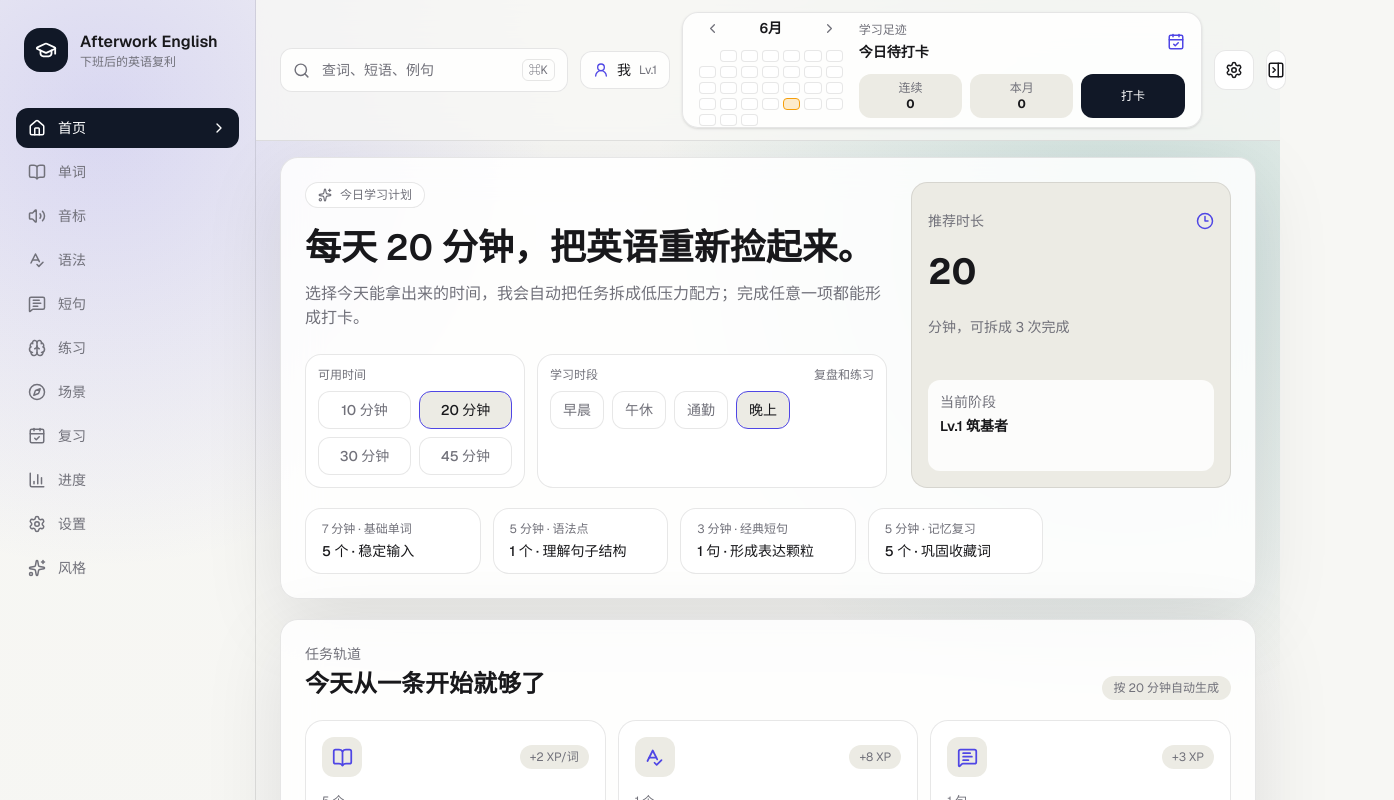
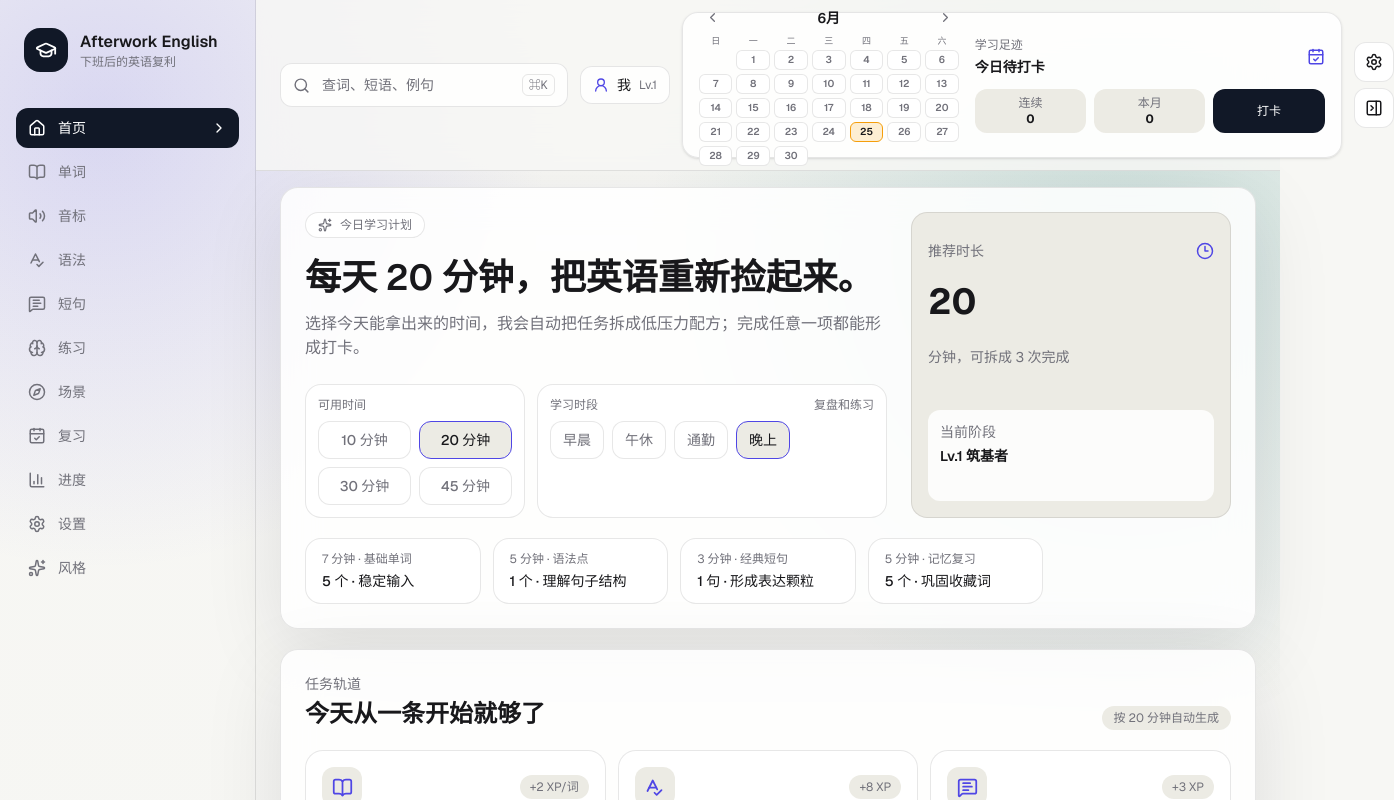
Before and after one commit to LeBron001-git/afterwork-english, a Next.js app: page /dashboard in a window 1280 px wide. Shown: the top 800 px of the page, 1394 px wide, since content can reach past the window. Built offline with nearby package versions, Linux system fonts and the light colour scheme.

Commit message:
Refine fixed header calendar

```diff
--- a/src/components/layout/app-shell.tsx
+++ b/src/components/layout/app-shell.tsx
@@ -138,10 +138,12 @@ function TopNav() {
         <div className="ml-auto hidden xl:block">
           <HeaderCheckInCalendar />
         </div>
-        <HeaderStyleMenu />
-        <Button variant="secondary" size="icon" onClick={toggleRightPanel} title="折叠学习状态栏">
-          {preference.rightPanelOpen ? <PanelRightClose size={18} /> : <PanelRightOpen size={18} />}
-        </Button>
+        <div className="flex items-center gap-2 xl:flex-col xl:gap-1.5">
+          <HeaderStyleMenu />
+          <Button className="h-10 w-10" variant="secondary" size="icon" onClick={toggleRightPanel} title="折叠学习状态栏">
+            {preference.rightPanelOpen ? <PanelRightClose size={18} /> : <PanelRightOpen size={18} />}
+          </Button>
+        </div>
       </div>
     </header>
   );
@@ -152,11 +154,11 @@ function HeaderStyleMenu() {
 
   return (
     <div className="relative">
-      <Button variant="secondary" size="icon" onClick={() => setOpen((value) => !value)} title="样式设置">
+      <Button className="h-10 w-10" variant="secondary" size="icon" onClick={() => setOpen((value) => !value)} title="样式设置">
         {open ? <X size={18} /> : <Settings size={18} />}
       </Button>
       {open && (
-        <div className="absolute right-0 top-12 z-50 w-[min(92vw,560px)] rounded-2xl border border-[var(--line)] bg-[var(--card-solid)] p-4 shadow-2xl">
+        <div className="absolute right-0 top-12 z-50 w-[min(92vw,560px)] rounded-2xl border border-[var(--line)] bg-[var(--card-solid)] p-4 shadow-2xl xl:right-12 xl:top-0">
           <div className="mb-3 flex items-center justify-between gap-3">
             <div>
               <div className="text-sm font-semibold">样式设置</div>
@@ -189,8 +191,8 @@ function HeaderCheckInCalendar() {
   }, [month]);
 
   return (
-    <section className="flex h-[116px] w-[520px] items-center gap-4 rounded-2xl border border-[var(--line)] bg-[var(--card)] px-4 py-3 shadow-sm">
-      <div className="w-36 shrink-0">
+    <section className="flex h-[146px] w-[660px] items-center gap-4 rounded-2xl border border-[var(--line)] bg-[var(--card)] px-4 py-3 shadow-sm">
+      <div className="w-[260px] shrink-0">
         <div className="flex items-center justify-between gap-2">
           <button type="button" className="rounded-lg p-1.5 text-muted hover:bg-[var(--soft)]" onClick={() => setMonth(subMonths(month, 1))} aria-label="上个月">
             <ChevronLeft size={15} />
@@ -200,9 +202,16 @@ function HeaderCheckInCalendar() {
             <ChevronRight size={15} />
           </button>
         </div>
-        <div className="mt-2 grid grid-cols-7 gap-1">
+        <div className="mt-1.5 grid grid-cols-7 gap-1 text-center text-[9px] font-medium text-muted">
+          {["日", "一", "二", "三", "四", "五", "六"].map((weekday) => (
+            <span key={weekday} className="leading-none">
+              {weekday}
+            </span>
+          ))}
+        </div>
+        <div className="mt-1 grid grid-cols-7 gap-1">
           {days.slice(0, 42).map((day, index) => {
-            if (!day) return <span key={`blank-${index}`} className="h-3" />;
+            if (!day) return <span key={`blank-${index}`} className="h-5" />;
             const key = todayKey(day);
             const checked = checkIns[key]?.checkedIn;
             const isToday = isSameDay(day, new Date());
@@ -210,14 +219,16 @@ function HeaderCheckInCalendar() {
               <span
                 key={key}
                 title={`${key}${checked ? " 已打卡" : ""}`}
-                className={`h-3 rounded-sm border ${
+                className={`grid h-5 place-items-center rounded-md border text-[10px] font-semibold leading-none transition ${
                   checked
-                    ? "border-[var(--accent)] bg-[var(--accent)]"
+                    ? "border-[var(--accent)] bg-[var(--accent)] text-[var(--primary-foreground)]"
                     : isToday
-                      ? "border-[var(--accent-3)] bg-[color-mix(in_srgb,var(--accent-3)_20%,transparent)]"
-                      : "border-[var(--line)] bg-[var(--card-solid)]"
+                      ? "border-[var(--accent-3)] bg-[color-mix(in_srgb,var(--accent-3)_18%,transparent)] text-[var(--foreground)]"
+                      : "border-[var(--line)] bg-[var(--card-solid)] text-muted"
                 }`}
-              />
+              >
+                {format(day, "d")}
+              </span>
             );
           })}
         </div>
```
